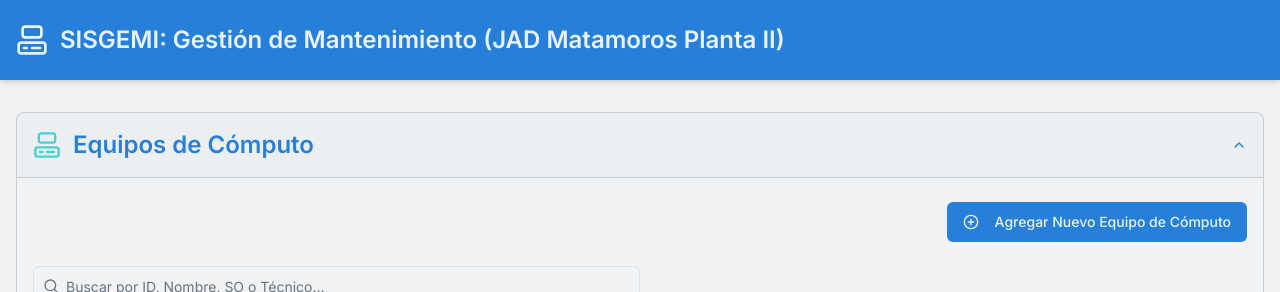
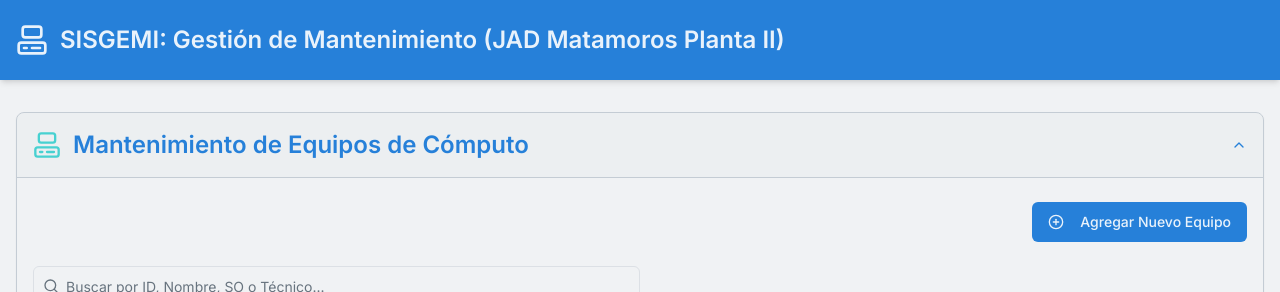
Before and after one commit to JosePardo98/SISGEMI_REPOSITORY, a Next.js app: page / in a window 1280 px wide. Shown: the top 292 px of the page. Built offline with nearby package versions, Linux system fonts and the light colour scheme; no server answers; the database is empty; what @genkit-ai/googleai, genkit would draw is missing.

Commit message:
Make the following changes:
,

Find this element:

  <Primitive.button

```diff
--- a/src/components/equipment/EquipmentClientPage.tsx
+++ b/src/components/equipment/EquipmentClientPage.tsx
@@ -1,4 +1,3 @@
-
 'use client';
 
 import React, { useEffect, useState } from 'react';
@@ -64,7 +63,7 @@ const EquipmentClientPage: React.FC = () => {
         >
           <div className="flex items-center">
             <Computer size={28} className="mr-3 text-accent" /> {/* Changed HardDrive to Computer */}
-            Equipos de Cómputo
+            Mantenimiento de Equipos de Cómputo
           </div>
         </AccordionTrigger>
         <AccordionContent className="pt-2 p-4 border-t border-border">
@@ -73,7 +72,7 @@ const EquipmentClientPage: React.FC = () => {
               <Button asChild className="bg-primary hover:bg-primary/90">
                 <Link href="/equipment/new">
                   <PlusCircle size={20} className="mr-2" />
-                  Agregar Nuevo Equipo de Cómputo
+                  Agregar Nuevo Equipo
                 </Link>
               </Button>
             </div>
```
